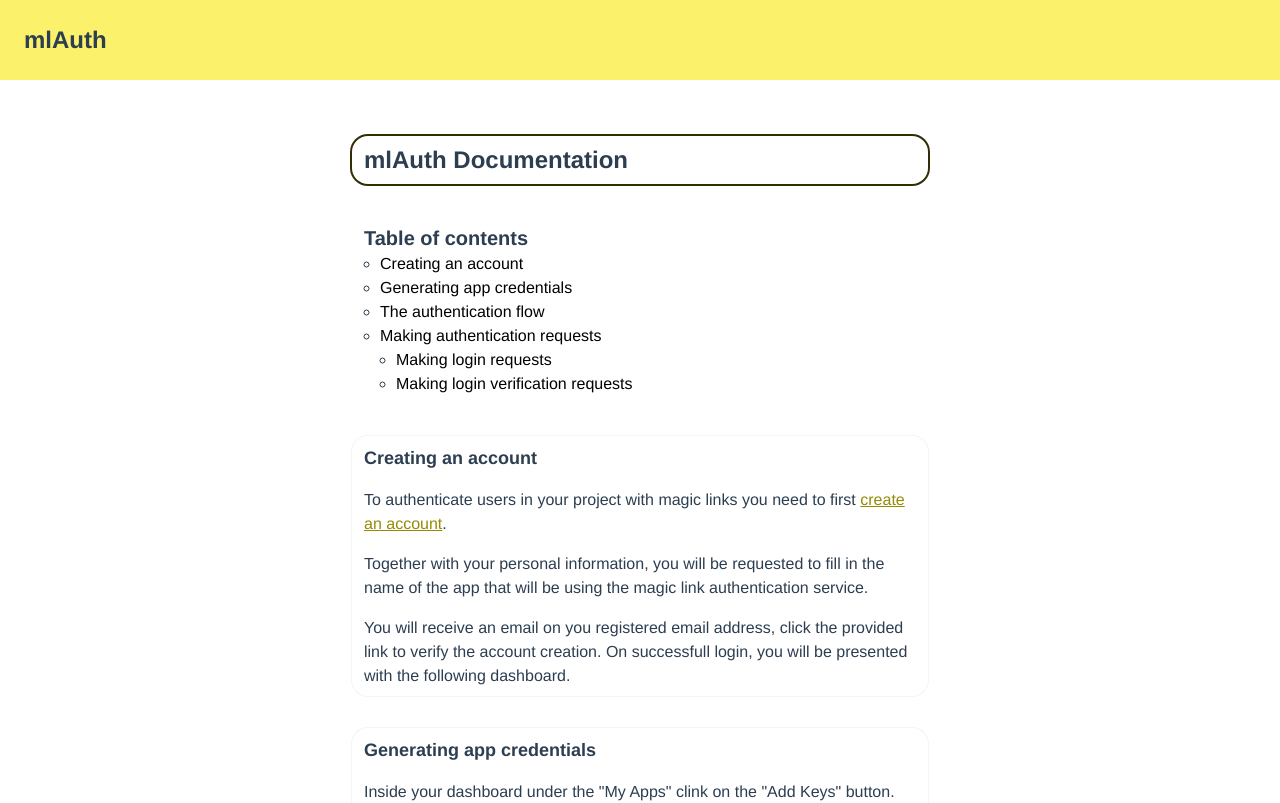
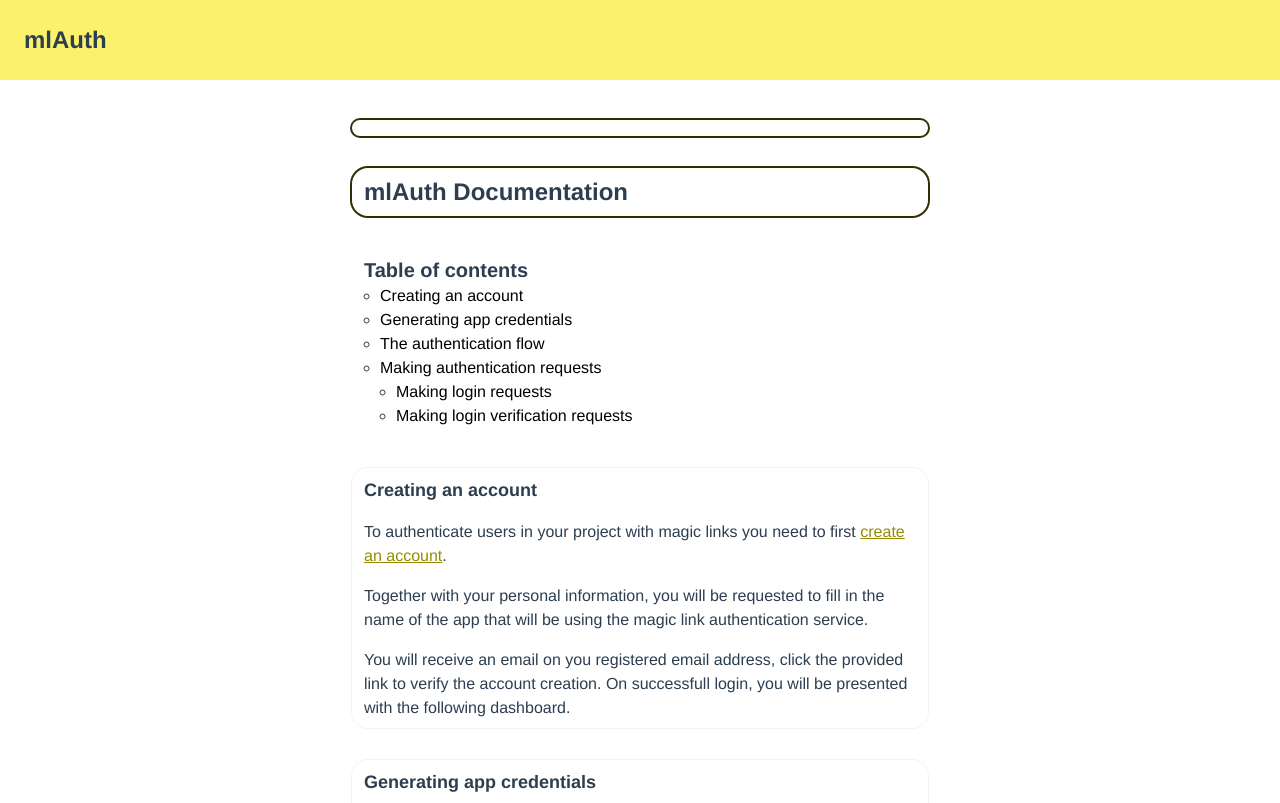
Before and after one commit to xinnks/mlAuth-client, a Vue app: page /docs in a window 1280 px wide. Shown: the top 803 px of the page. Built offline with nearby package versions, Linux system fonts and the light colour scheme; no server answers.

Commit message:
feat: Place page heading markup on layout file

```diff
--- a/src/layouts/page.vue
+++ b/src/layouts/page.vue
@@ -3,6 +3,11 @@ import notification from './../components/notification.vue';
 import navigation from './../components/navigation.vue';
 import foot from './../components/foot.vue';
 import loading from './../components/loading.vue';
+import {useRoute} from "vue-router"
+
+const route = useRoute()
+
+const routesWithPageTitles = () => ["dashboard","settings"].indexOf(route.name.toLowerCase()) !== -1
 </script>
 
 <template>
@@ -10,9 +15,18 @@ import loading from './../components/loading.vue';
     <navigation></navigation>
     <main class="flex-1 m-0 p-8 w-full">
       <div class="m-2 flex flex-col max-w-xl mx-auto space-y-8">
+        <!-- page title -->
+        <div v-if="routesWithPageTitles" class="w-full inline-flex items-center justify-left ring-2 ring-primary-800 px-3 py-2 rounded-2xl bg-white">
+          <slot name="icon"></slot>
+          <h1 class="text-xl font-semibold ml-2">
+            <slot name="title"></slot>
+          </h1>
+        </div>
+        <!-- page title -->
         <notification></notification>
         <loading></loading>
-        <slot name="page"></slot>
+        <slot name="page">
+        </slot>
       </div>
     </main>
     <foot></foot>
```
